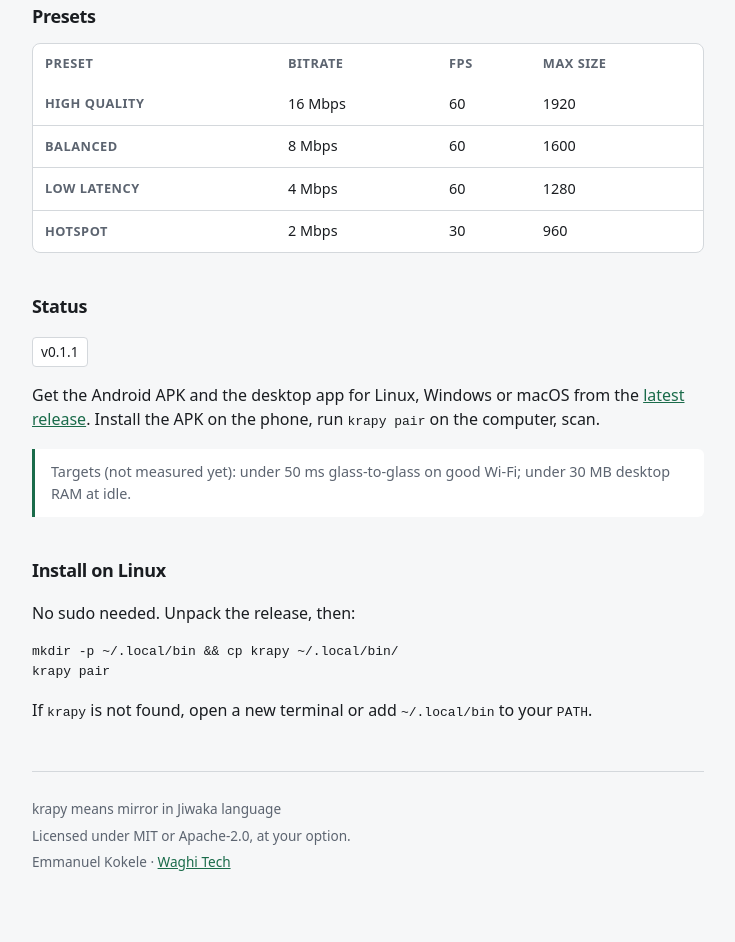
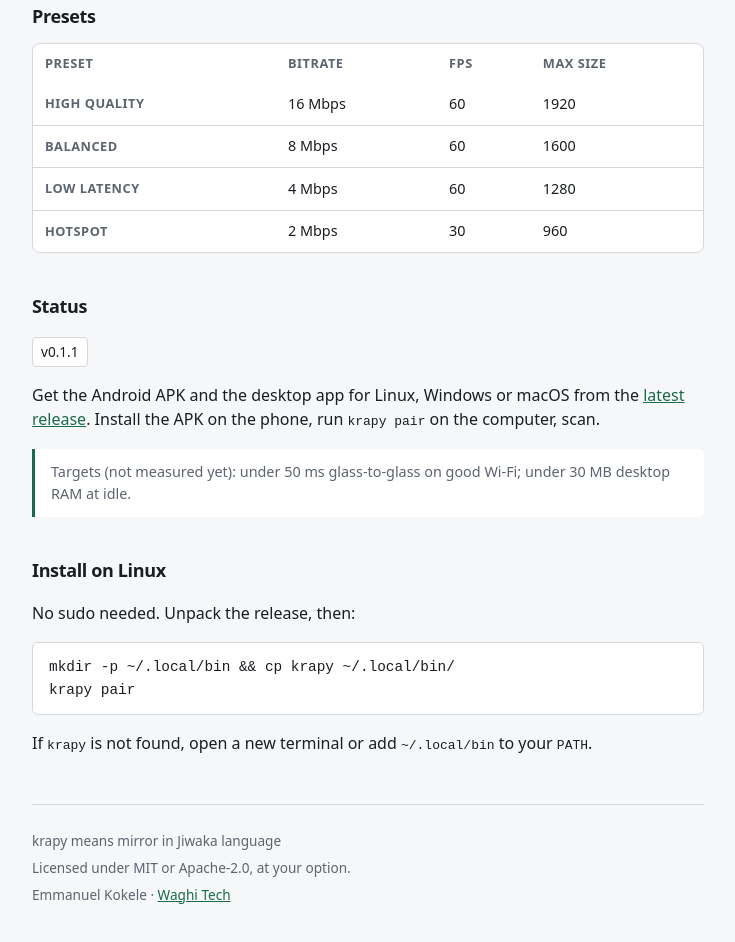
Before and after one commit to Emmanue707/krapy, a plain HTML site: page web/index.html in a window 1280 px wide. Shown: the part 1033-1975 px from the top of the page, without its empty margins (272-1007 px from the left). Drawn offline with Linux system fonts and the light colour scheme.

Commit message:
site: style code blocks

```diff
--- a/web/style.css
+++ b/web/style.css
@@ -230,3 +230,13 @@ th {
 .site-foot p {
   margin: 0.35rem 0;
 }
+
+pre {
+  background: var(--card);
+  border: 1px solid var(--border);
+  border-radius: 6px;
+  padding: 0.75rem 1rem;
+  overflow-x: auto;
+  font-family: ui-monospace, "Cascadia Mono", "SF Mono", Menlo, monospace;
+  font-size: 0.9rem;
+}
```
